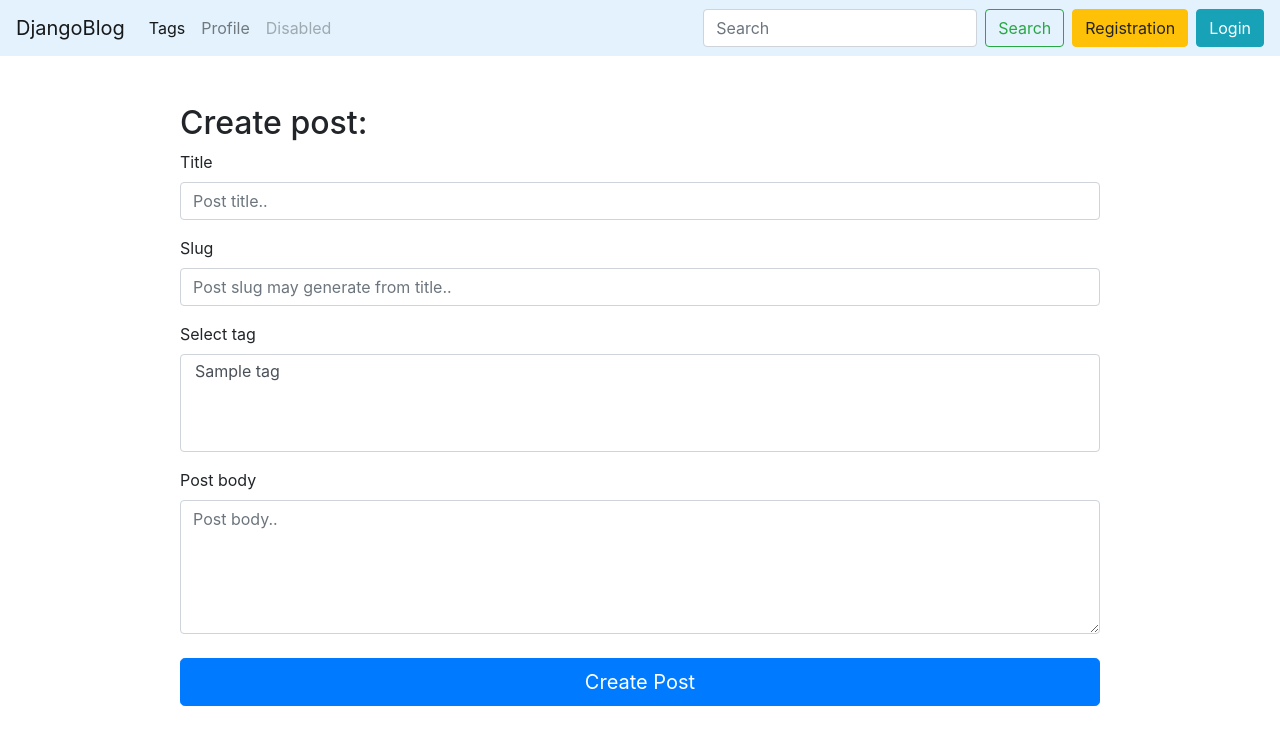
After one commit to VovaPrymachuk/Django_blog, a Django app: page /post/create/ in a window 1280 px wide. The commit adds this page. Shown: the top 745 px of the page. Run offline with Django 3.2, Linux system fonts and the light colour scheme; tables that the repository leaves empty hold one stand-in row (values such as "Sample post"); some libraries are stand-ins or nearby versions.

```diff
--- a/blog/forms.py
+++ b/blog/forms.py
@@ -1,9 +1,36 @@
 from django.contrib.auth.forms import UserCreationForm
 from django import forms
 from django.contrib.auth.models import User
+from django.core.exceptions import ValidationError
+
+from .models import Post, Tag
 
 
 class CreateUserForm(UserCreationForm):
     class Meta:
         model = User
         fields = ['username', 'email', 'password1', 'password2']
+
+
+class CreatePostForm(forms.ModelForm):
+    class Meta:
+        model = Post
+        fields = ['title', 'slug', 'body', 'tags']
+
+
+class TagCreateForm(forms.ModelForm):
+    class Meta:
+        model = Tag
+        fields = ['title', 'slug']
+
+        widgets = {
+            'title': forms.TextInput(),
+            'slug': forms.TextInput()
+        }
+
+        def save(self):
+            new_tag = Tag.objects.create(
+                title=self.cleaned_data['title'],
+                slug=self.cleaned_data['slug']
+            )
+            return new_tag
--- a/blog/models.py
+++ b/blog/models.py
@@ -1,11 +1,19 @@
+from time import time
+
 from django.db import models
 from django.shortcuts import reverse
 from django.contrib.auth import get_user_model
+from django.utils.text import slugify
+
+
+def generate_slug(s):
+    new_slug = slugify(s, allow_unicode=True)
+    return new_slug + '-' + str(int(time()))
 
 
 class Post(models.Model):
     title = models.CharField(max_length=150, db_index=True)
-    slug = models.SlugField(max_length=150, unique=True)
+    slug = models.SlugField(max_length=150, blank=True, unique=True)
     body = models.TextField(blank=True)
     created = models.DateTimeField(auto_now_add=True)
     tags = models.ManyToManyField('Tag', blank=True, related_name='posts')
@@ -14,6 +22,11 @@ class Post(models.Model):
 
     def get_absolute_url(self):
         return reverse('post_detail_url', kwargs={'slug': self.slug})
+
+    def save(self, *args, **kwargs):
+        if not self.id:
+            self.slug = generate_slug(self.title)
+        super().save(*args, **kwargs)
 
     def __str__(self):
         return self.title
@@ -24,7 +37,7 @@ class Tag(models.Model):
     slug = models.CharField(max_length=50, unique=True)
 
     def get_absolute_url(self):
-        return reverse('tag_detail_url', kwargs={'slug':self.slug})
+        return reverse('tag_detail_url', kwargs={'slug': self.slug})
 
     def __str__(self):
         return self.title
--- /dev/null
+++ b/blog/templates/blog/create_post.html
@@ -0,0 +1,39 @@
+{% extends 'blog/base_blog.html' %}
+
+{% block title %}
+    Create Post
+{% endblock %}
+
+
+{% block content %}
+    <h2>Create post:</h2>
+
+    <form action="" method="post">
+    {% csrf_token %}
+        <div class="form-group">
+            <label for="exampleFormControlInput">Title</label>
+            <input type="text" name="title" class="form-control" id="exampleFormControlInput"
+                   placeholder="Post title..">
+        </div>
+        <div class="form-group">
+            <label for="exampleFormControlInput1">Slug</label>
+            <input type="text" name="slug" class="form-control" id="exampleFormControlInput1"
+                   placeholder="Post slug may generate from title..">
+        </div>
+        <div class="form-group">
+            <label for="exampleFormControlSelect">Select tag</label>
+            <select multiple name="tags" class="form-control" id="exampleFormControlSelect">
+                {% for tag in tags %}
+                    <option value="{{ tag.title.lower }}">{{ tag.title }}</option>
+                {% endfor %}
+            </select>
+        </div>
+        <div class="form-group">
+            <label for="exampleFormControlTextarea1">Post body</label>
+            <textarea class="form-control" name="body" id="exampleFormControlTextarea1" rows="5"
+                      placeholder="Post body.."></textarea>
+        </div>
+        <button type="submit" class="btn btn-lg btn-primary btn-block mt-4">Create Post</button>
+    </form>
+
+{% endblock %}
--- a/blog/templates/blog/login.html
+++ b/blog/templates/blog/login.html
@@ -13,7 +13,7 @@ Sign in
 
                 <h2 class="mb-5 text-center">Login</h2>
 
-                <form method="POST" action="">
+                <form method="post" action="">
                     {% csrf_token %}
 
                     <div class="form-group">
@@ -27,7 +27,7 @@ Sign in
                                placeholder="Password">
                     </div>
 
-                    <button type="submit" class="btn btn-lg btn-primary btn-block mt-4" name="Create user">Login</button>
+                    <button type="submit" class="btn btn-lg btn-primary btn-block mt-4">Login</button>
 
                 </form>
 
--- a/blog/templates/blog/register.html
+++ b/blog/templates/blog/register.html
@@ -13,7 +13,7 @@
 
                 <h2 class="mb-5 text-center">Registration</h2>
 
-                <form method="POST" action="">
+                <form method="post" action="">
                     {% csrf_token %}
 
                     <div class="form-group">
@@ -39,7 +39,7 @@
                                placeholder="Repeat Password">
                     </div>
 
-                    <button type="submit" class="btn btn-lg btn-primary btn-block mt-4" name="Create user">Register
+                    <button type="submit" class="btn btn-lg btn-primary btn-block mt-4">Register
                     </button>
                 </form>
 
--- a/blog/templates/blog/tag_detail.html
+++ b/blog/templates/blog/tag_detail.html
@@ -5,7 +5,7 @@
 {% endblock %}
 
 {% block content %}
-    <h2 class="mb-5">Posts with "{{ tag.title|title }}" tag:</h2>
+    <h2 class="mb-5">Tags with "{{ tag.title|title }}" tag:</h2>
 
     {% for post in tag.posts.all %}
         {% include 'blog/includes/post_card.html' %}
--- a/blog/urls.py
+++ b/blog/urls.py
@@ -6,7 +6,9 @@ urlpatterns = [
     path('register/', register_page, name='register_page_url'),
     path('login/', login_page, name='login_url'),
     path('logout/', logout_user, name='logout_url'),
+    path('post/create/', PostCreate.as_view(), name='post_create_url'),
     path('post/<str:slug>/', PostDetail.as_view(), name='post_detail_url'),
     path('tags/', tags_list, name='tags_list_url'),
-    path('tags/<str:slug>', TagDetail.as_view(), name='tag_detail_url'),
+    path('tags/create/', TagCreate.as_view(), name='tag_create_url'),
+    path('tag/<str:slug>/', TagDetail.as_view(), name='tag_detail_url'),
 ]
--- a/blog/views.py
+++ b/blog/views.py
@@ -1,10 +1,11 @@
+from django.core.exceptions import ValidationError
 from django.shortcuts import render, redirect
 from django.contrib import messages
 from django.contrib.auth import authenticate, login, logout
 from django.views.generic import View
 
 from .models import Post, Tag
-from .forms import CreateUserForm
+from .forms import CreateUserForm, CreatePostForm, TagCreateForm
 from .utils import ObjectDetailMixin
 
 
@@ -52,6 +53,29 @@ def posts_lists(request):
     return render(request, 'blog/index.html', context)
 
 
+class PostCreate(View):
+
+    def get(self, request):
+        form = CreatePostForm()
+        tags = Tag.objects.all()
+        context = {'form': form, 'tags': tags}
+        return render(request, 'blog/create_post.html', context)
+
+    # def post(self, request):
+    #     form = CreatePostForm(request.POST)
+    #     tags = Tag.objects.all()
+    #     print(943)
+    #     if form.is_valid():
+    #         entry = form.save(commit=False)
+    #         entry.author = request.user
+    #         new_post = entry.save()
+    #         print(12131)
+    #         return redirect('posts_list_url')
+    #
+    #     context = {'form': form, 'tags': tags}
+    #     return render(request, 'blog/create_post.html', context)
+
+
 class PostDetail(ObjectDetailMixin, View):
     model = Post
     template = 'blog/post_detail.html'
@@ -66,3 +90,19 @@ def tags_list(request):
 class TagDetail(ObjectDetailMixin, View):
     model = Tag
     template = 'blog/tag_detail.html'
+
+
+class TagCreate(View):
+    def get(self, request):
+        form = TagCreateForm()
+        context = {'form': form}
+        return render(request, 'blog/tag_create.html', context)
+
+    def post(self, request):
+        form = TagCreateForm(request.POST)
+        if form.is_valid():
+            new_tag = form.save()
+            return redirect(new_tag)
+
+        context = {'form': form}
+        return render(request, 'blog/tag_create.html', context)
```
Also changed, not shown: blog/templates/blog/tag_create.html (added, +29 -0 lines).
